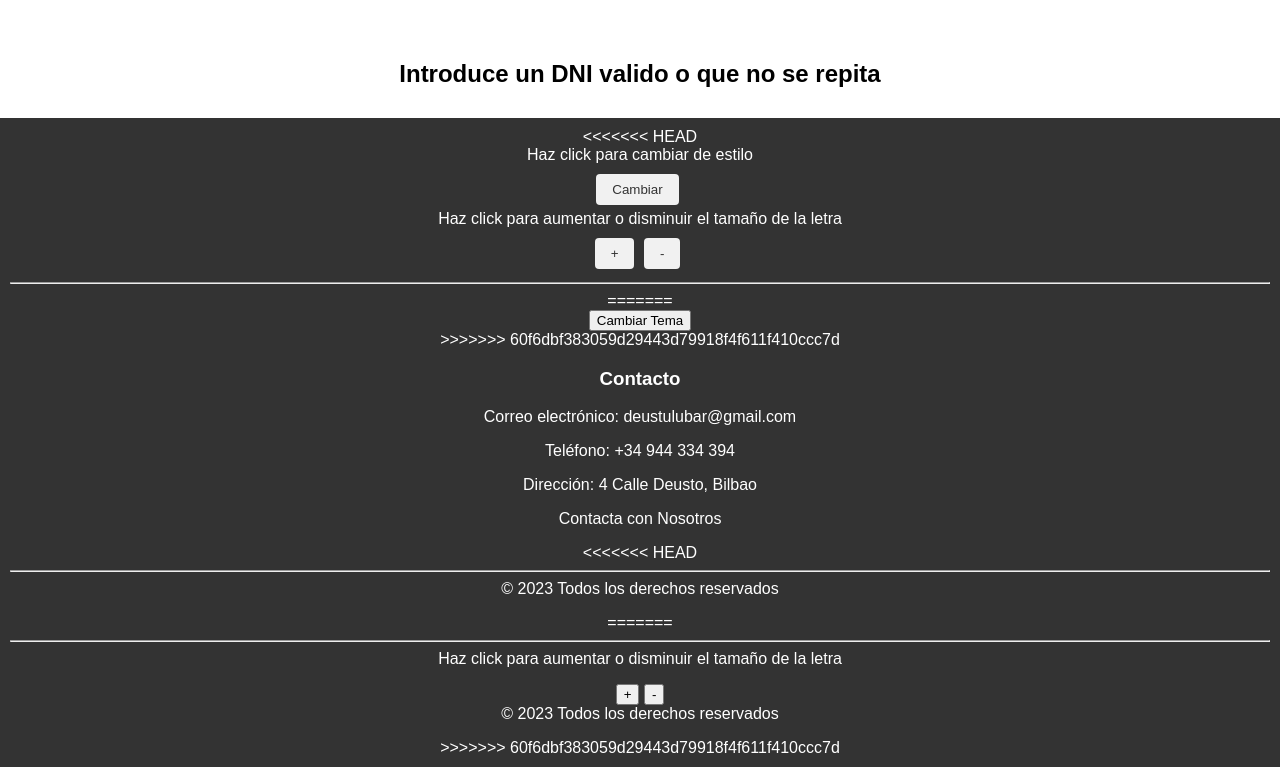
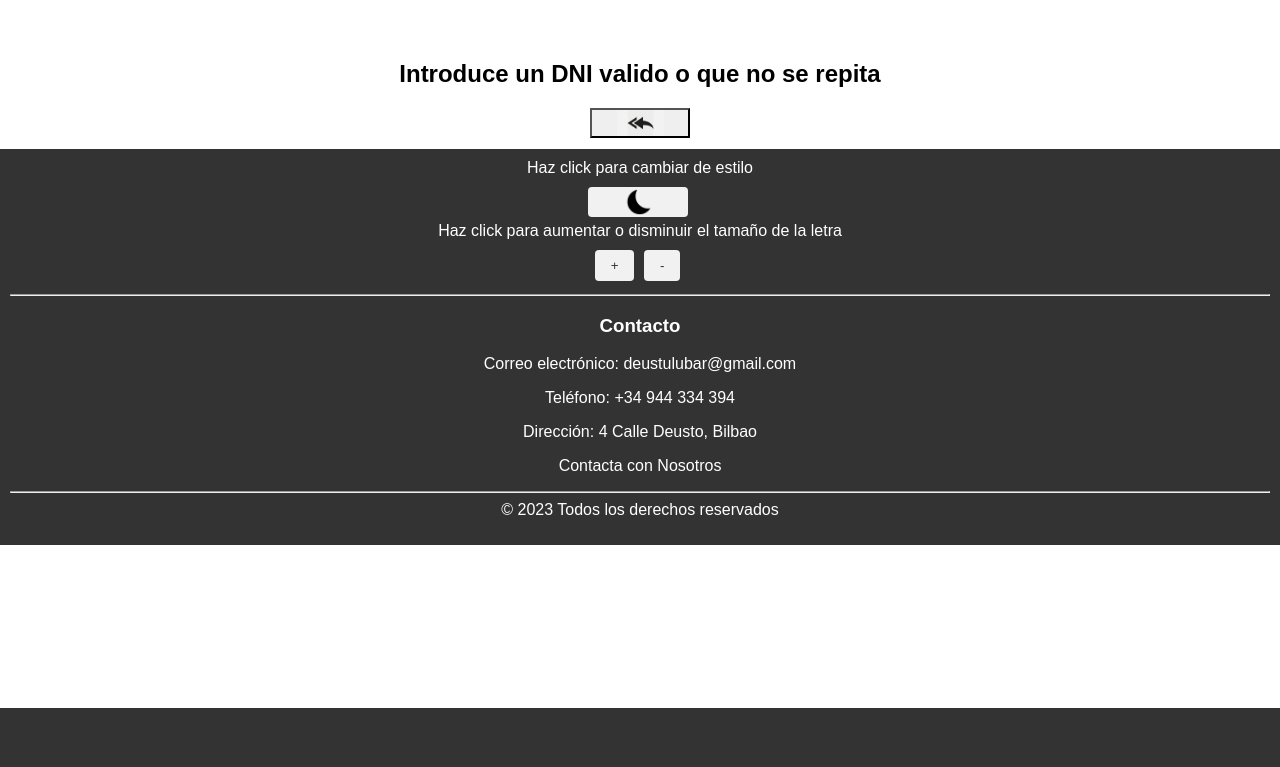
Before and after one commit to xtelleria/main, a Django app: page /errorDni/ in a window 1280 px wide. Shown: the part 92-859 px from the top of the page. After the commit the page ends 800 px from the top, so only its background shows below. Run offline with Django 4.2, Linux system fonts and the light colour scheme.

Commit message:
Boton Cambiar tema con una iamgen, al insertar un dni/correo no valido muestra un html no un alert y ademas hay un boton para vovler al formulario sin perder los datos

```diff
--- a/DeustubularSL_app/static/JS/tema.js
+++ b/DeustubularSL_app/static/JS/tema.js
@@ -21,4 +21,6 @@ function cambiarTema() {
 
 
 
+
+
   }
--- a/DeustubularSL_app/static/JS/validar.js
+++ b/DeustubularSL_app/static/JS/validar.js
@@ -14,12 +14,12 @@ function validarFormulario() {
         }
       }
       if (!correoValido) {
-        mostrarError('Correo no válido');
+        window.location.href = 'http://127.0.0.1:8000/errorEmail/';
         return false;
       }
 
     if (!/\d{8}[a-zA-Z]$/.test(dniInput)) {
-        mostrarError('DNI no válido');
+        window.location.href = 'http://127.0.0.1:8000/errorDni/';
         return false; // Impedir el envío del formulario
       }
 
--- /dev/null
+++ b/DeustubularSL_app/static/JS/volver_atras.js
@@ -0,0 +1,3 @@
+function volverAtras() {
+    window.history.back();
+  }
--- a/DeustubularSL_app/static/style.css
+++ b/DeustubularSL_app/static/style.css
@@ -332,7 +332,6 @@ textarea {
   background-color: #615555;
   color: #141414;
 }
-<<<<<<< HEAD
 .tema-control {
   text-align: center;
 }
@@ -362,6 +361,26 @@ textarea {
 color: #bcbcbc;
 text-decoration: none;
 }
-=======
+.button-small {
+  width: 100px;
+  height: 30px;
+  font-size: 12px;
+  background-image: url("img/luna.png");
+  background-repeat: no-repeat;
+  background-size: contain;
+  background-position: center;
+}
+.back-button{
+  width: 100px;
+  height: 30px;
+  font-size: 12px;
+  background-image: url("img/back.png");
+  background-repeat: no-repeat;
+  background-size: contain;
+  background-position: center;
 
->>>>>>> 60f6dbf383059d29443d79918f4f611f410ccc7d
+
+}
+.center{
+  text-align: center;
+}
--- a/DeustubularSL_app/templates/DeustubularSL_app/no_valido_dni.html
+++ b/DeustubularSL_app/templates/DeustubularSL_app/no_valido_dni.html
@@ -4,5 +4,9 @@
 
 {% block contenido %}
 <h2>Introduce un DNI valido o que no se repita</h2>
+<div class="center">
+    <button type="button"   class="back-button" onclick="volverAtras()"></button>
+</div>
+<script src="/static/JS/volver_atras.js"></script>
 
 {% endblock %}
--- a/DeustubularSL_app/templates/DeustubularSL_app/no_valido_email.html
+++ b/DeustubularSL_app/templates/DeustubularSL_app/no_valido_email.html
@@ -5,5 +5,9 @@
 {% block contenido %}
 <h2>Introduce un email valido:</h2>
 <h3>@deutubular.es // @deusto.es</h3>
+<div class="center">
+    <button type="button"   class="back-button" onclick="volverAtras()"></button>
+</div>
+<script src="/static/JS/volver_atras.js"></script>
 
 {% endblock %}
--- a/DeustubularSL_app/templates/base.html
+++ b/DeustubularSL_app/templates/base.html
@@ -31,10 +31,10 @@
         {% endblock %}
     </main>
     <footer>
-<<<<<<< HEAD
         <div class="tema-control">
             <p>Haz click para cambiar de estilo</p>
-            <button onclick="cambiarTema()">Cambiar</button>
+            <button class="button-small" id="myButton" onclick="cambiarTema()">
+            </button>
             <p>Haz click para aumentar o disminuir el tamaño de la letra</p>
                 <button onclick="return cambiarTexto('+')">+</button>
                 <button onclick="return cambiarTexto('-')">-</button>
@@ -46,33 +46,13 @@
             <div>
 
                 <div class="contacto">
-=======
-        <div class="container">
-            <button onclick="cambiarTema()">Cambiar Tema</button>
-            <div class="row">
-                <div class="col-md-4">
->>>>>>> 60f6dbf383059d29443d79918f4f611f410ccc7d
                     <h3>Contacto</h3>
                     <p>Correo electrónico: deustulubar@gmail.com</p>
                     <p>Teléfono: +34 944 334 394</p>
                     <p>Dirección: 4 Calle Deusto, Bilbao</p>
                     <p><a href="{% url 'enviar_correo' %}">Contacta con Nosotros</a></p>
-<<<<<<< HEAD
                     <hr>
                     <p>© 2023 Todos los derechos reservados</p>
-=======
-                </div>
-            </div>
-            <hr>
-            <div class="row">
-                <p>Haz click para aumentar o disminuir el tamaño de la letra</p>
-                <button onclick="return cambiarTexto('+')">+</button>
-                <button onclick="return cambiarTexto('-')">-</button>
-                <script src="/static/JS/boton.js"></script>
-                <script src="/static/JS/tema.js"></script>
-                <div class="col-md-12">
-                    <p class="text-center">© 2023 Todos los derechos reservados</p>
->>>>>>> 60f6dbf383059d29443d79918f4f611f410ccc7d
                 </div>
             </div>
         </div>
```
Also changed, not shown: DeustubularSL_app/static/img/back.png (added), DeustubularSL_app/static/img/luna.png (added).
